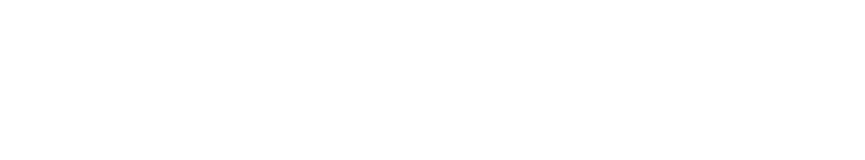
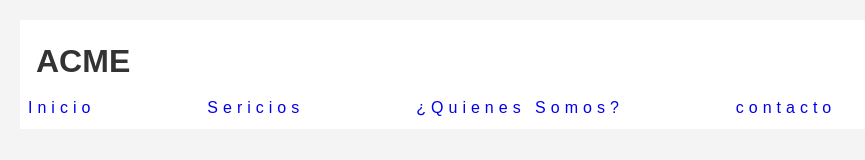
Before and after one commit to JuanpaDCS/EXAMEN_HTML_CSS_JuanPabloCifuentes, a plain HTML site: page quienes.htm in a window 1280 px wide. Shown: the whole page, without its empty margins (0-865 px from the left). Drawn offline with Linux system fonts and the light colour scheme.

Commit message:
feat: :art: cambios en el diseño
se hiceron varios cambios, tambien se le agregaron mas paginas y la base inicial de la pagina

encabezado

```diff
--- a/contacto.html
+++ b/contacto.html
@@ -0,0 +1,22 @@
+<!DOCTYPE html>
+<html lang="en">
+<head>
+    <meta charset="UTF-8">
+    <meta name="viewport" content="width=device-width, initial-scale=1.0">
+    <title>contacto</title>
+    <link rel="stylesheet" href="styles.css">
+</head>
+<body>
+    <header class="header">
+        <h1 class="header h1">ACME</h1>
+        <div class="div__contenedor">
+            <nav class="nav__menu">
+            <ul class="ul__opciones">
+                <li><a id="ir_Inicio" href="index.html">Inicio</a></li>
+                <li><a id="ir__Servicios" href="servicios.html">Sericios</a></li>
+                <li><a id="ir__quienes" href="quienes.htm">¿Quienes Somos?</a></li>
+                <li><a id="ir_contacto" href="contacto.html">contacto</a></li>
+            </ul>
+            </nav>
+        </div>
+    </header>
--- a/quienes.htm
+++ b/quienes.htm
@@ -0,0 +1,22 @@
+<!DOCTYPE html>
+<html lang="en">
+<head>
+    <meta charset="UTF-8">
+    <meta name="viewport" content="width=device-width, initial-scale=1.0">
+    <title>quienes</title>
+    <link rel="stylesheet" href="styles.css">
+</head>
+<body>
+    <header class="header">
+        <h1 class="header h1">ACME</h1>
+        <div class="div__contenedor">
+            <nav class="nav__menu">
+            <ul class="ul__opciones">
+                <li><a id="ir_Inicio" href="index.html">Inicio</a></li>
+                <li><a id="ir__Servicios" href="servicios.html">Sericios</a></li>
+                <li><a id="ir__quienes" href="quienes.htm">¿Quienes Somos?</a></li>
+                <li><a id="ir_contacto" href="contacto.html">contacto</a></li>
+            </ul>
+            </nav>
+        </div>
+    </header>
--- a/styles.css
+++ b/styles.css
@@ -10,18 +10,38 @@
     color: #333;
     line-height: 1.6;
     padding: 20px;
-  }
+    flex-direction: column;
+}
 
-  header {
-    background-color: #ffffff;
-    color: white;
-    padding: 20px;
-    text-align: right;
-  }
-  header h1 {
-    color: #333
+.header{
+  width: 100%;
+  padding: 1rem;
+  position: sticky;
+  top: 0;
+  padding: 0.5rem;
+  background: #ffffff;
+}
+.div__contenedor{
+  display: flex;
+  justify-content: space-between;
+  align-items: center;
+  gap: 0.5rem;
+}
+.ul__opciones{
+  display: flex;
+  justify-content: center;
+  align-items: center;
+  gap: 7rem;
+}
+.ul__opciones li{
+  list-style: none;
+}
+.ul__opciones li a{
+  letter-spacing: 5px;
+  font-size: 1rem;
+  text-decoration: none;
+}
+  .h3 {
+  color: black
 
   }
-  h3 {
-  color: black
-  }
```
Also changed, not shown: index.html (+2 -2 lines), servicios.html (+22 -0 lines), Inicio.html (deleted), assit/1.png (added), assit/2.png (added), assit/3.png (added).
